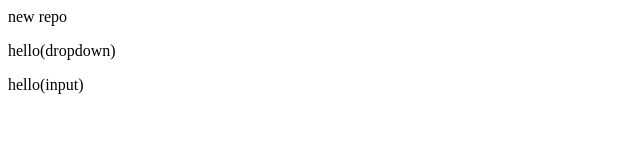
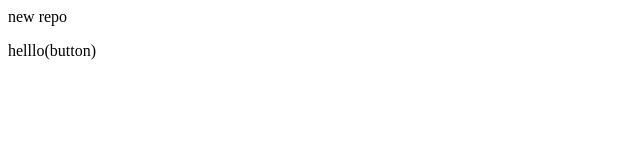
Before and after one commit to shivakavyaadhada/localrepo, a plain HTML site: page index.html in a window 1280 px wide. Shown: the whole page, without its empty margins (0-640 px from the left). Drawn offline with Linux system fonts and the light colour scheme.

Commit message:
add button

```diff
--- a/index.html
+++ b/index.html
@@ -1,3 +1,2 @@
 <p>new repo</p>
-<p>hello(dropdown)</p>
-<p>hello(input)</p>
+<p>helllo(button)</p>
```
